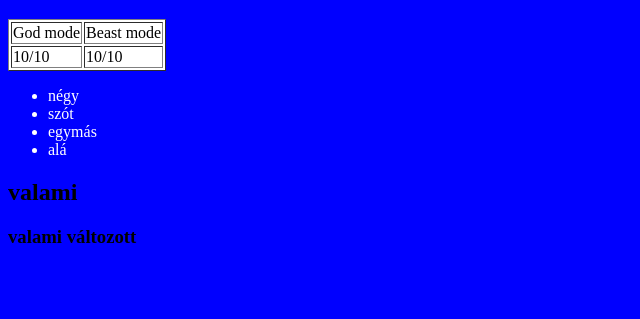
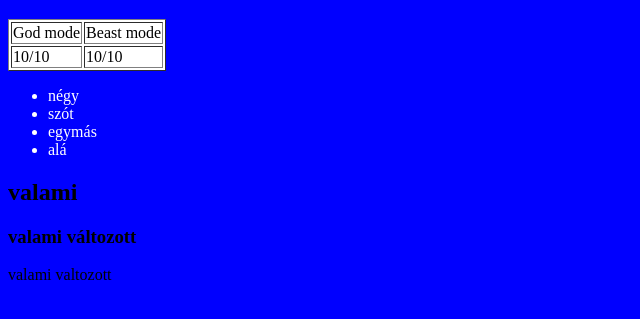
Before and after one commit to SzaboDoktorIvan/proba, a plain HTML site: page index.html in a window 1280 px wide. Shown: the part 61-380 px from the top of the page, without its empty margins (0-640 px from the left). Drawn offline with Linux system fonts and the light colour scheme.

Commit message:
valami valtozott

```diff
--- a/index.html
+++ b/index.html
@@ -23,6 +23,7 @@
 <h2>valami</h2>
 
     <h3>valami változott</h3>
+    <p>valami valtozott</p>
 
 
 </body>
```
